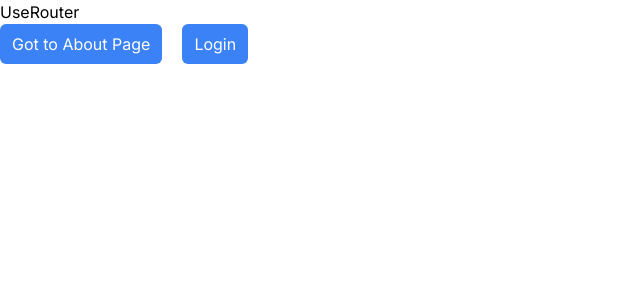
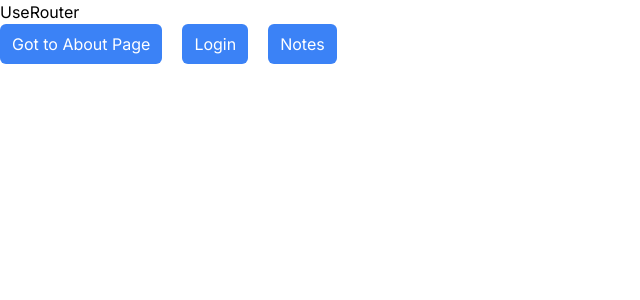
Before and after one commit to persilier/tuto_next, a Next.js app: page / in a window 1280 px wide. Shown: the top 300 px of the page, without its empty margins (0-640 px from the left). Built offline with nearby package versions, Linux system fonts and the light colour scheme.

Commit message:
ajout page to menu

```diff
--- a/app/page.js
+++ b/app/page.js
@@ -12,6 +12,9 @@ const Home = () => {
       <button onClick={() => router.push("login")} className="btn ml-5">
         Login
       </button>
+      <button onClick={() => router.push("notes")} className="btn ml-5">
+        Notes
+      </button>
     </section>
   );
 };
```
